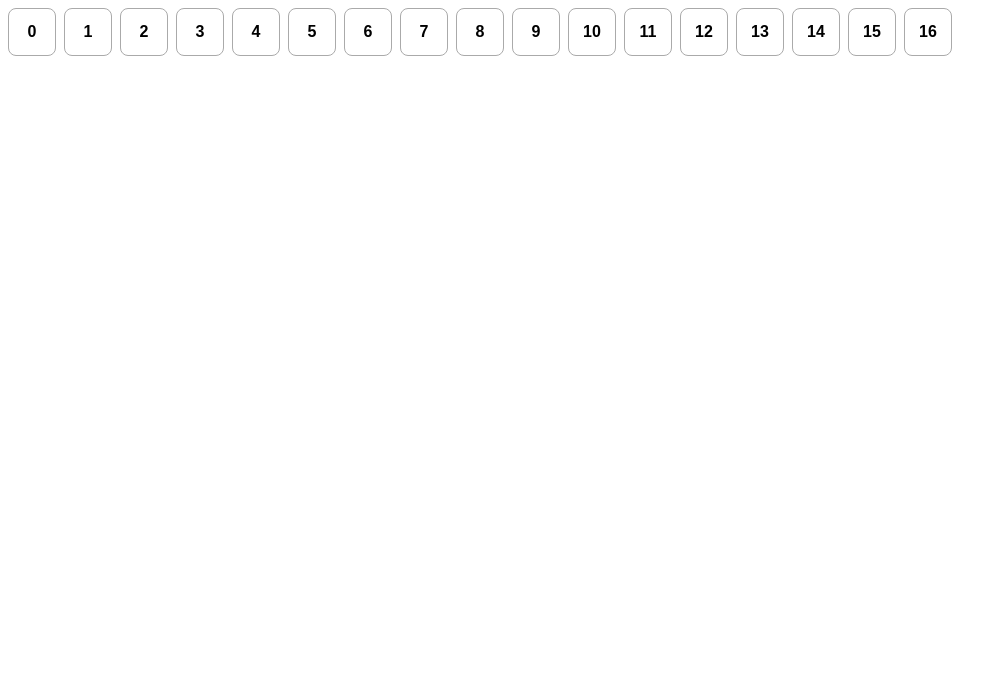
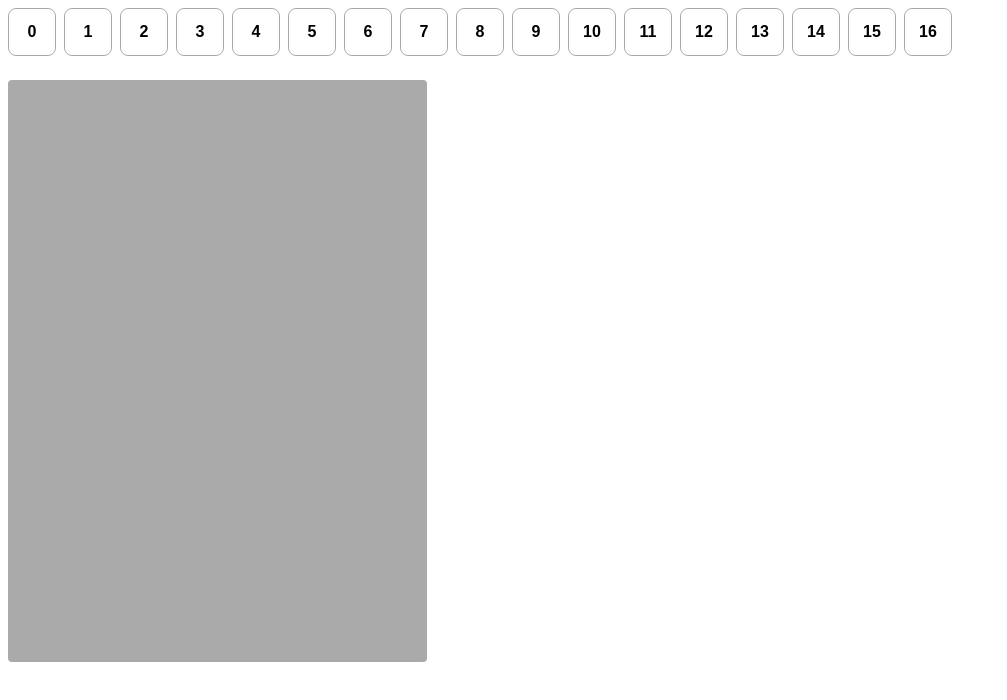
Before and after one commit to kysnrm/momir-generator, a Svelte app: page / in a window 1280 px wide. Shown: the top 700 px of the page, without its empty margins (0-1007 px from the left). Built offline with nearby package versions, Linux system fonts and the light colour scheme.

Commit message:
空の状態のレイアウトを調整

```diff
--- a/src/App.svelte
+++ b/src/App.svelte
@@ -36,9 +36,11 @@
 </nav>
 <main>
   <section class="current-card">
-    {#if card && !isError}
-      <img src={card.image} alt={card.name} />
-    {/if}
+    <div class="current-card-wrapper">
+      {#if card && !isError}
+        <img src={card.image} alt={card.name} class="current-card-img" />
+      {/if}
+    </div>
   </section>
   <section class="history">
     {#each cards as card}
@@ -64,17 +66,36 @@
 
   .current-card {
     margin-right: 1.5rem;
+    position: relative;
+    width: 33.333333%;
+  }
+
+  .current-card::before {
+    content: "";
+    display: block;
+    padding-top: 139%;
+    background-color: #aaa;
+    border-radius: 0.25rem;
+  }
+
+  .current-card-wrapper {
+    position: absolute;
+    top: 0;
+  }
+
+  .current-card-img {
+    width: 100%;
   }
 
   .history {
-    flex-grow: 1;
     display: flex;
     flex-wrap: wrap;
     align-content: flex-start;
-    margin: -0.5rem -1rem -0.5rem -0.5rem;
+    margin: -0.5rem;
+    width: 66.666666%;
   }
   .history-card-wrapper {
-    width: 33%;
+    width: 33.333333%;
     padding: 0.5rem;
   }
   .history-card {
```
